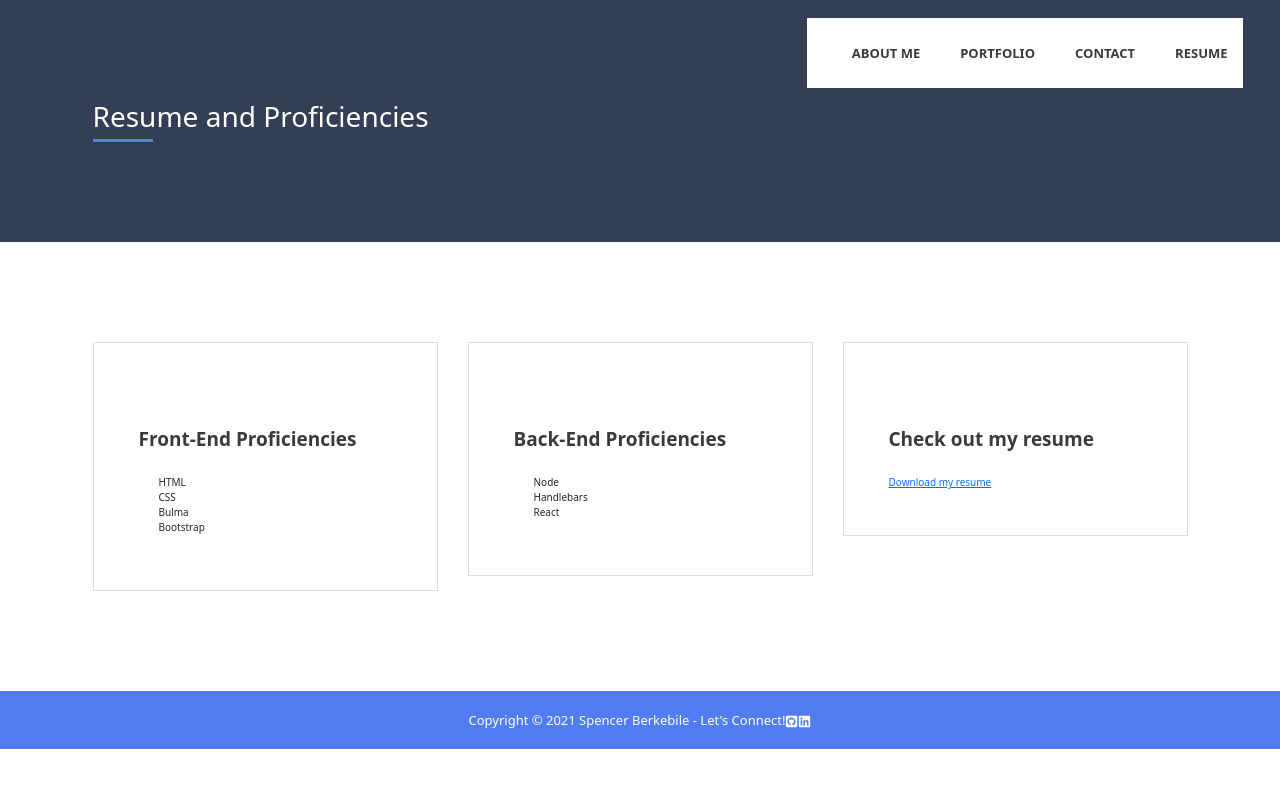
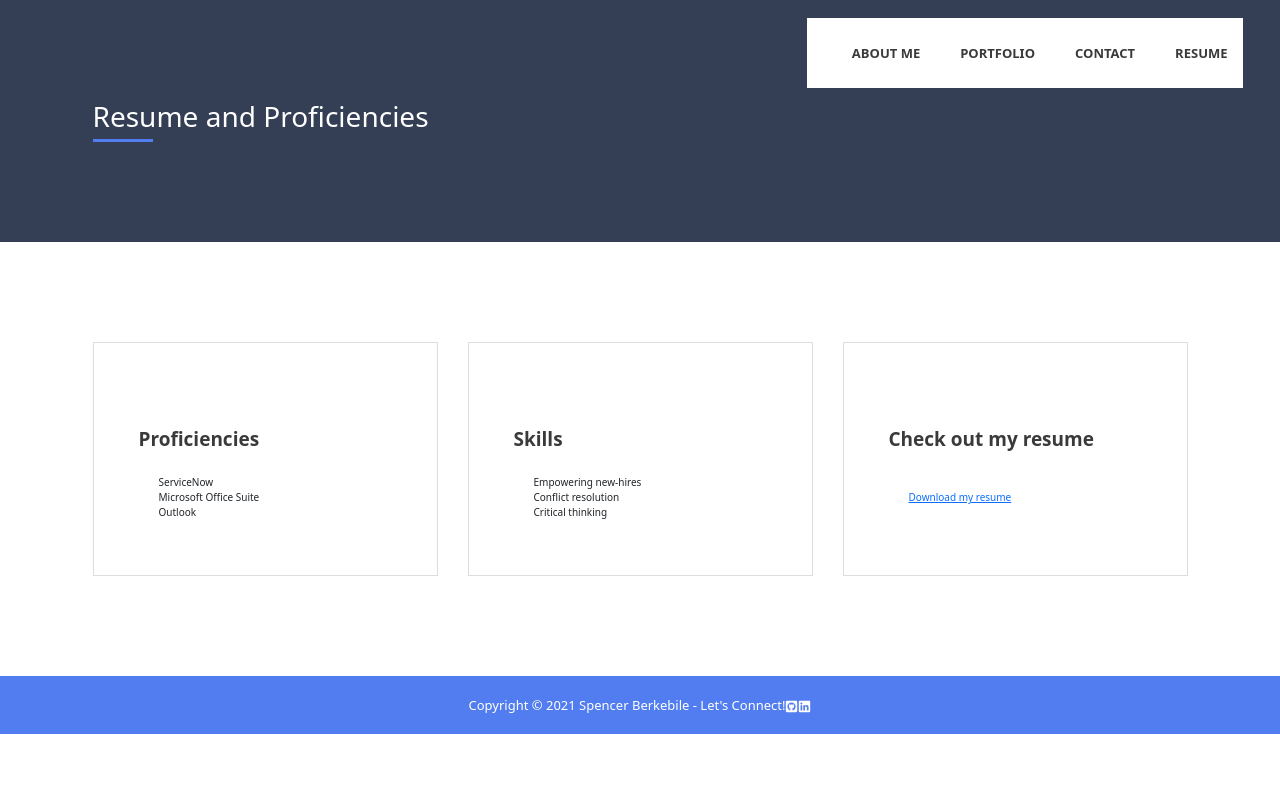
Before and after one commit to SBerkebile7/my-portfolio, a React (Create React App) app: page /#/resume in a window 1280 px wide. Shown: the top 788 px of the page. Built offline with nearby package versions, Linux system fonts and the light colour scheme.

Commit message:
update to about and resume portion

```diff
--- a/src/components/About/index.js
+++ b/src/components/About/index.js
@@ -8,7 +8,7 @@ function About() {
                     <div class="left-content">
                         <div class="inside-content">
                             <h4>Career shifting at 30 isn't easy, but neither is making any difficult change</h4>
-                            <h5>Realizing I'd hit a glass ceiling I jumped into the world of software engineering in the hopes of changing my life. Recognizing I found something I am passionate about, I am more focused than ever on making major moves to improve my life for myself and my wife.</h5>
+                            <h5></h5>
                         </div>
                     </div>
                 </div>
--- a/src/components/Resume/index.js
+++ b/src/components/Resume/index.js
@@ -17,12 +17,17 @@ function Resume() {
                     <div class="col-md-4">
                         <div class="service-item">
                             <div class="text">
-                                <h2>Front-End Proficiencies</h2>
+                                <h2>Proficiencies</h2>
                                 <ul>
-                                    <li>HTML</li>
-                                    <li>CSS</li>
-                                    <li>Bulma</li>
-                                    <li>Bootstrap</li>
+                                    <li>ServiceNow</li>
+                                    <li>Microsoft Office Suite</li>
+                                    <li>Outlook</li>
+                                    <li></li>
+                                    <li></li>
+                                    <li></li>
+                                    <li></li>
+                                    <li></li>
+                                    <li></li>
                                 </ul>
                             </div>
                         </div>
@@ -30,11 +35,16 @@ function Resume() {
                     <div class="col-md-4">
                         <div class="service-item">
                             <div class="text">
-                                <h2>Back-End Proficiencies</h2>
+                                <h2>Skills</h2>
                                 <ul>
-                                    <li>Node</li>
-                                    <li>Handlebars</li>
-                                    <li>React</li>
+                                    <li>Empowering new-hires</li>
+                                    <li>Conflict resolution</li>
+                                    <li>Critical thinking</li>
+                                    <li></li>
+                                    <li></li>
+                                    <li></li>
+                                    <li></li>
+                                    <li></li>
                                     <li></li>
                                 </ul>
                             </div>
@@ -44,7 +54,11 @@ function Resume() {
                         <div class="service-item">
                             <div class="text">
                                 <h2>Check out my resume</h2>
-                                <a href = {PDF} target='_blank' rel="noreferrer">Download my resume</a>
+                                <ul>
+                                  <li> <br/> </li>
+                                  <a href = {PDF} target='_blank' rel="noreferrer">Download my resume</a>
+                                  <li> <br/> </li>
+                                </ul>
                             </div>
                         </div>
                     </div>
```
Also changed, not shown: 1 other file (tests, documents, lock files or other folders).
